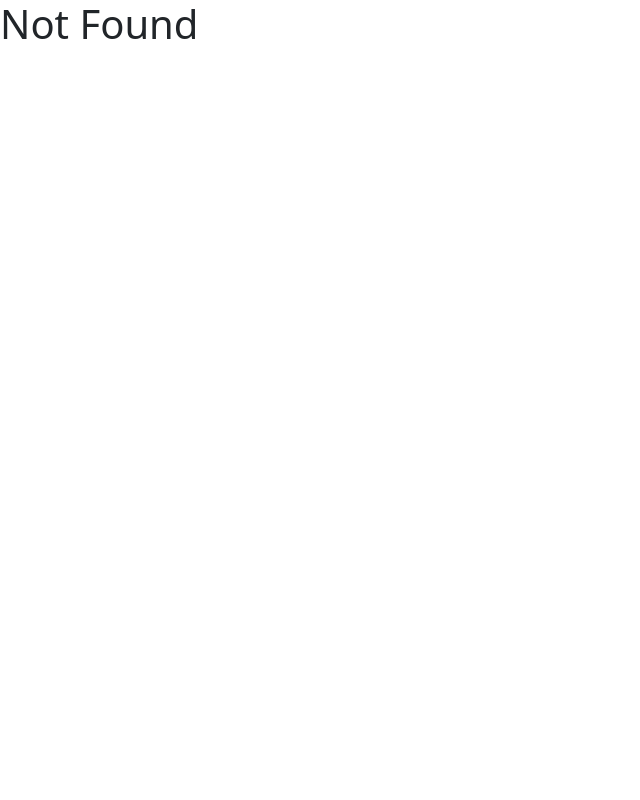
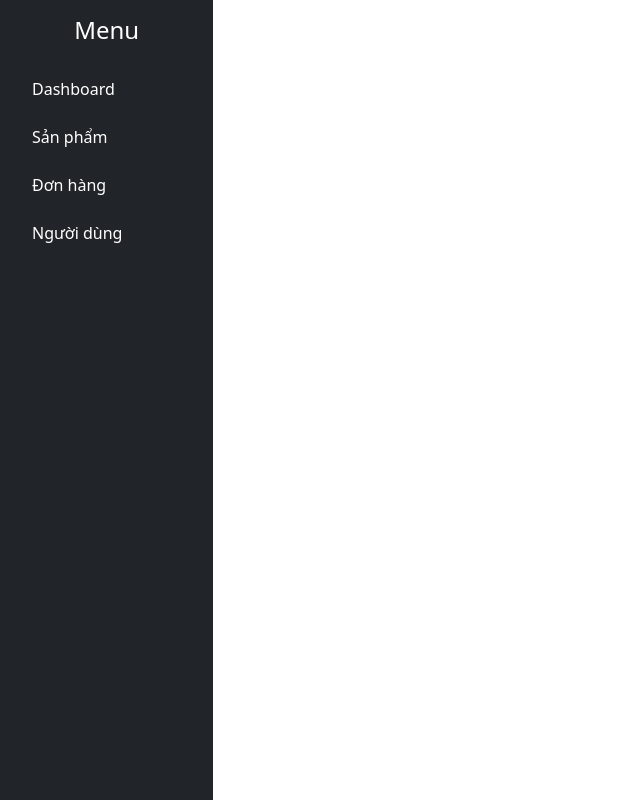
Before and after one commit to chinhpd5/WEB501, a React (Vite) app in the folder WD20309/: page /admin in a window 1280 px wide. Shown: the whole page, without its empty margins (0-640 px from the left). Built offline with nearby package versions, Linux system fonts and the light colour scheme.

Commit message:
Router admin

```diff
--- a/WD20309/src/App.jsx
+++ b/WD20309/src/App.jsx
@@ -4,6 +4,10 @@ import Product from './pages/Product'
 import ProductDetail from './pages/ProductDetail'
 import About from './pages/About'
 import ClientLayout from './layouts/ClientLayout'
+import AdminLayout from './layouts/AdminLayout'
+import ProductList from './pages/admin/product/List'
+import ProductAdd from './pages/admin/product/Add'
+
 function App() {
 
   return (
@@ -18,6 +22,11 @@ function App() {
           <Route path='about' element={ <About/> } />
         </Route>
 
+        <Route path='/admin' element={<AdminLayout/>}>
+          <Route path='product' element={<ProductList/>}/>
+          <Route path='product/add' element={<ProductAdd/>}/>
+        </Route>
+
 
         <Route path='*' element={ <h1>Not Found</h1> } />
       </Routes>
--- /dev/null
+++ b/WD20309/src/layouts/AdminLayout.jsx
@@ -0,0 +1,33 @@
+import {Link, Outlet} from "react-router-dom"
+
+function AdminLayout() {
+  return (
+    <div className="container-fluid">
+      <div className="row">
+        <nav className="col-lg-2 bg-dark text-white p-3" style={{ minHeight: '100vh'}}>
+          <h4 className="text-center mb-4">Menu</h4>
+          <ul className="nav flex-column">
+            <li className="nav-item mb-2">
+              <Link to="/admin" className="nav-link text-white">Dashboard</Link>
+            </li>
+            <li className="nav-item mb-2">
+              <Link to="/admin/product" className="nav-link text-white">Sản phẩm</Link>
+            </li>
+            <li className="nav-item mb-2">
+              <Link to="/admin/order" className="nav-link text-white">Đơn hàng</Link>
+            </li>
+            <li className="nav-item mb-2">
+              <Link to="/admin/user" className="nav-link text-white">Người dùng</Link>
+            </li>
+          </ul>
+        </nav>
+        {/* Content phải */}
+        <main className="col-lg-10 p-4">
+          <Outlet/>
+        </main>
+      </div>
+    </div>
+  )
+}
+
+export default AdminLayout
--- /dev/null
+++ b/WD20309/src/pages/admin/product/Add.jsx
@@ -0,0 +1,9 @@
+import React from 'react'
+
+function Add() {
+  return (
+    <div>Add</div>
+  )
+}
+
+export default Add
--- /dev/null
+++ b/WD20309/src/pages/admin/product/List.jsx
@@ -0,0 +1,9 @@
+import React from 'react'
+
+function List() {
+  return (
+    <div>List</div>
+  )
+}
+
+export default List
```
